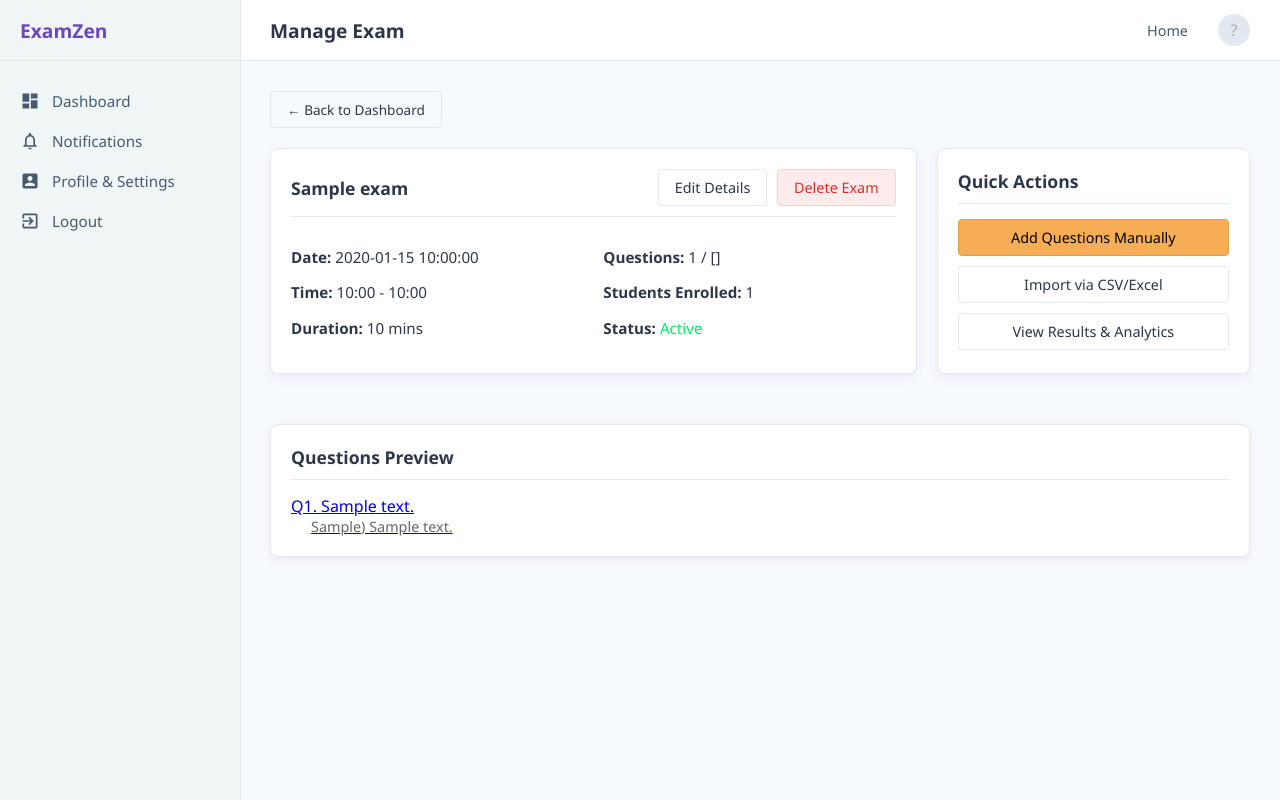
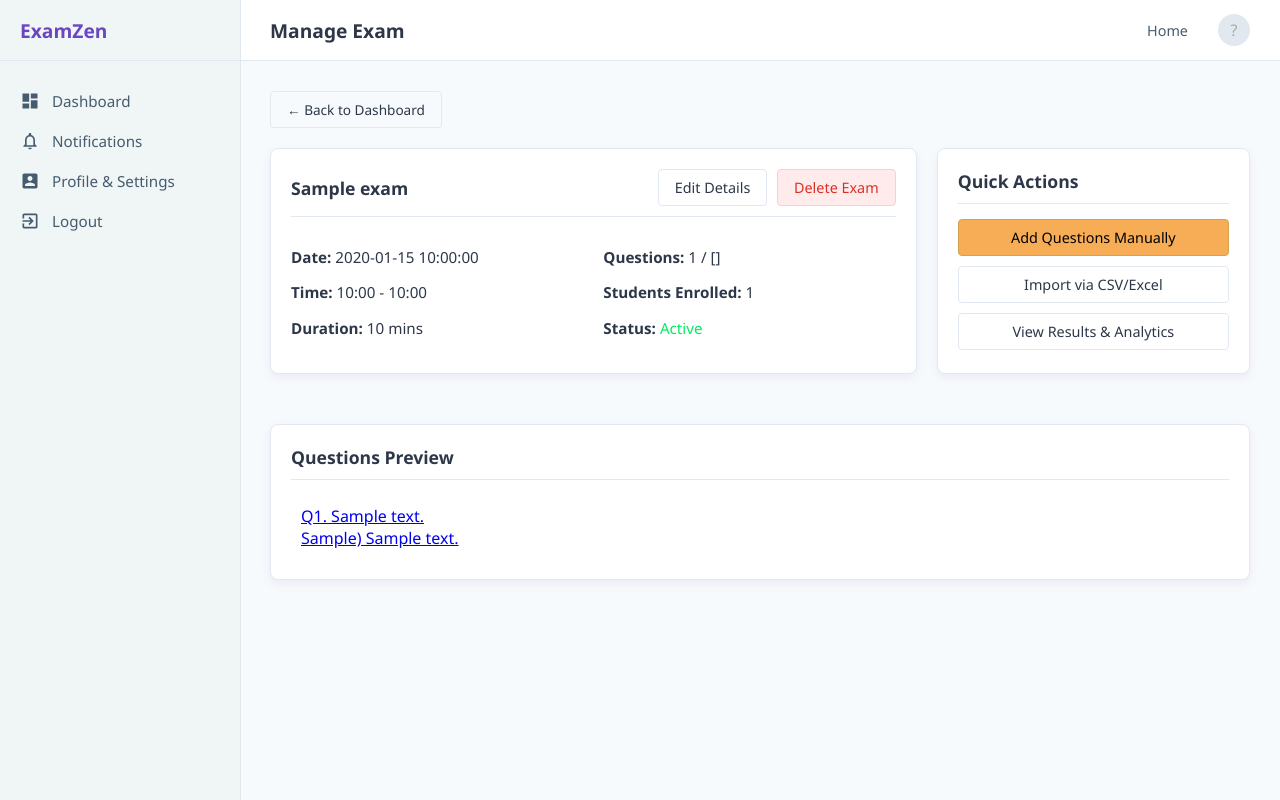
Before and after one commit to Profeso1012/ExamZen-dev, a Python web app: template examzen/templates/exam_management.html in a window 1280 px wide. Run offline with Jinja, Linux system fonts and the light colour scheme; the template is opened without the code that fills it: most values are stand-ins (such as "Sample title", 1, 10 or a date in 2020).

Commit message:
minor change to question preview

```diff
--- a/examzen/templates/exam_management.html
+++ b/examzen/templates/exam_management.html
@@ -27,6 +27,61 @@
     .correct-opt {
         color: var(--secondary-color);
         font-weight: bold;
+    }
+
+    /* Container for each question card */
+    .question-card {
+        display: block;
+        text-decoration: none !important;
+        /* Force remove underline */
+        color: #333 !important;
+        /* Force standard text color */
+        border: 1px solid #e0e0e0;
+        border-radius: 8px;
+        margin-bottom: 15px;
+        padding: 16px;
+        transition: all 0.2s ease-in-out;
+        background-color: #fff;
+    }
+
+    /* Hover effect: Subtle lift and shadow */
+    .question-card:hover {
+        background-color: #fcfcfc;
+        border-color: #ccc;
+        transform: translateY(-2px);
+        box-shadow: 0 4px 12px rgba(0, 0, 0, 0.05);
+        cursor: pointer;
+    }
+
+    /* Active/Click feedback */
+    .question-card:active {
+        transform: translateY(0);
+        background-color: #f0f0f0;
+    }
+
+    .question-text {
+        font-weight: 600;
+        font-size: 1rem;
+        margin-bottom: 10px;
+        display: block;
+    }
+
+    .options-grid {
+        display: flex;
+        flex-wrap: wrap;
+        gap: 12px;
+        font-size: 0.9rem;
+        color: #555;
+    }
+
+    /* Highlight the correct option */
+    .option-item.is-correct {
+        color: #28a745;
+        /* Success Green */
+        font-weight: 700;
+        background-color: #e8f5e9;
+        padding: 2px 8px;
+        border-radius: 4px;
     }
 </style>
 {% block content %}
@@ -80,26 +135,29 @@
 
 <div class="card">
     <div class="card-header">Questions Preview</div>
+
     {% if exam.questions %}
-    <div style="max-height: 400px; overflow-y: auto;">
+    <div style="max-height: 500px; overflow-y: auto; padding: 10px;">
         {% for q in exam.questions %}
-        <a href="{{ url_for('edit_single_question', question_id=q.id) }}" class="question-row-link">
-            <div class="question-row-hover">
-                <div style="font-weight: 500;">Q{{ q.question_number }}. {{ q.question_text }}</div>
-                <div style="margin-left: 20px; font-size: 0.9rem; color: #666;">
-                    {% for opt in q.options %}
-                    <span class="{% if opt.is_correct %}correct-opt{% endif %}">
-                        {{ opt.option_letter }}) {{ opt.option_text }}
-                    </span>
-                    {% if not loop.last %} | {% endif %}
-                    {% endfor %}
-                </div>
+        <a href="{{ url_for('edit_single_question', question_id=q.id) }}" class="question-card">
+
+            <span class="question-text">
+                Q{{ q.question_number }}. {{ q.question_text }}
+            </span>
+
+            <div class="options-grid">
+                {% for opt in q.options %}
+                <span class="option-item {% if opt.is_correct %}is-correct{% endif %}">
+                    {{ opt.option_letter }}) {{ opt.option_text }}
+                </span>
+                {% endfor %}
             </div>
+
         </a>
         {% endfor %}
     </div>
     {% else %}
-    <p style="color: #666;">No questions added yet.</p>
+    <p style="padding: 20px; color: #666; text-align: center;">No questions added yet.</p>
     {% endif %}
 </div>
 {% endblock %}
```
